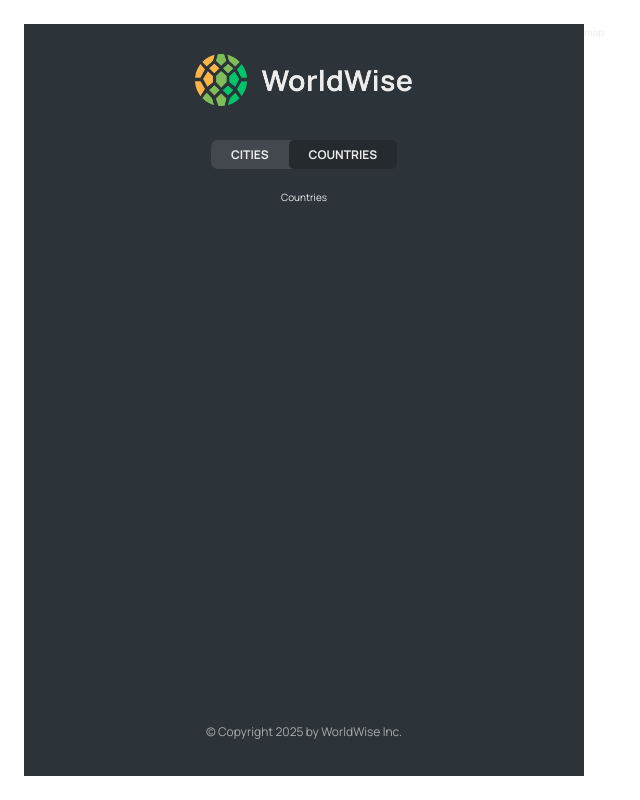
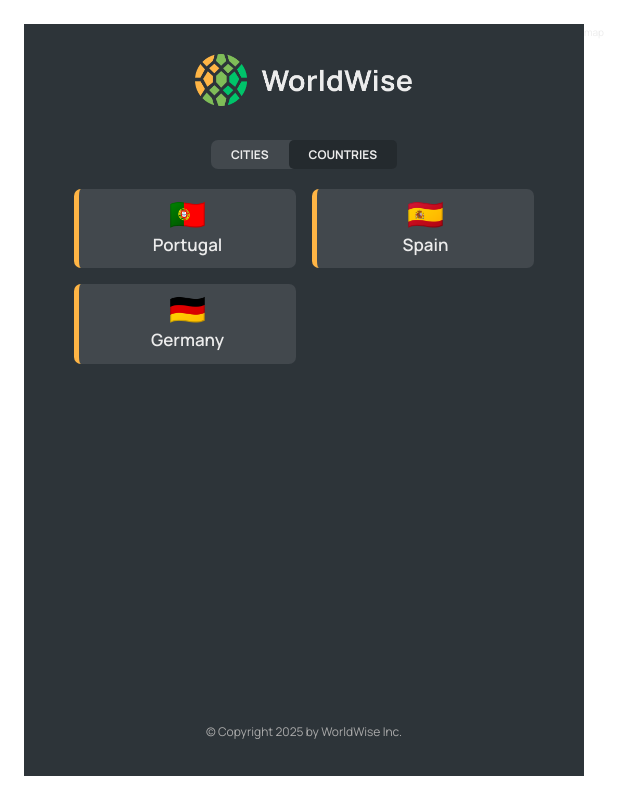
Before and after one commit to cortalo/worldwise, a React (Vite) app: page /app/countries in a window 1280 px wide. Shown: the whole page, without its empty margins (0-640 px from the left). Built offline with nearby package versions, Linux system fonts and the light colour scheme; data requests are answered from the project's data file.

Commit message:
implementing the countries list

```diff
--- a/src/App.jsx
+++ b/src/App.jsx
@@ -7,6 +7,7 @@
 import Login from "./pages/Login";
 import CityList from "./components/CityList";
 import { useEffect, useState } from "react";
+import CountryList from "./components/CountryList";
 
 const BASE_URL = "http://localhost:8000";
 
@@ -32,7 +33,7 @@
         <Route path="app" element={<AppLayout />}>
           <Route index element={<CityList cities={cities} />} />
           <Route path="cities" element={<CityList cities={cities} />} />
-          <Route path="countries" element={<p>Countries</p>} />
+          <Route path="countries" element={<CountryList cities={cities} />} />
           <Route path="form" element={<p>Form</p>} />
         </Route>
         <Route path="*" element={<PageNotFound />} />
--- /dev/null
+++ b/src/components/CountryList.jsx
@@ -0,0 +1,20 @@
+import styles from "./CountryList.module.css";
+import CountryItem from "./CountryItem";
+
+function CountryList({ cities }) {
+  const countries = cities.reduce((arr, city) => {
+    if (!arr.map((el) => el.country).includes(city.country))
+      return [...arr, { country: city.country, emoji: city.emoji }];
+    else return arr;
+  }, []);
+
+  return (
+    <ul className={styles.countryList}>
+      {countries.map((country) => (
+        <CountryItem country={country} />
+      ))}
+    </ul>
+  );
+}
+
+export default CountryList;
```
